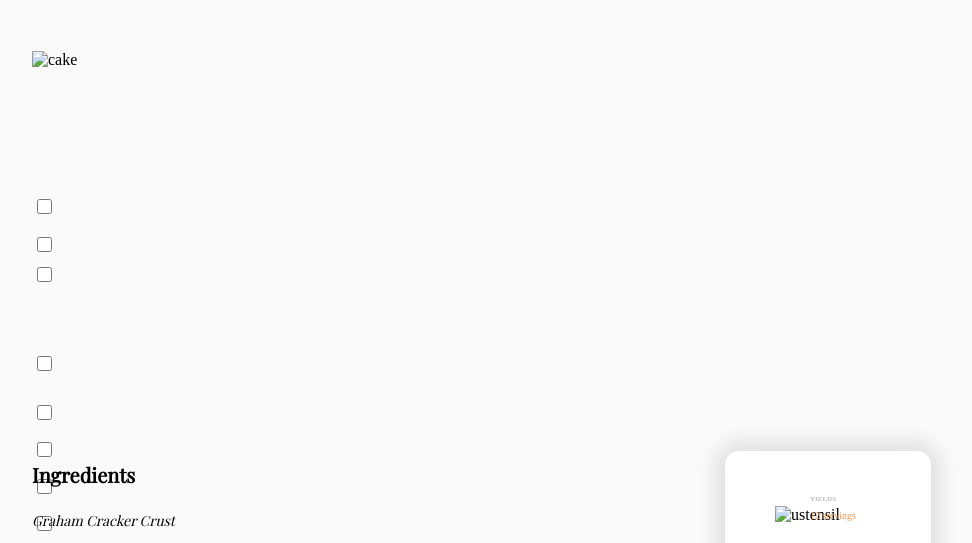
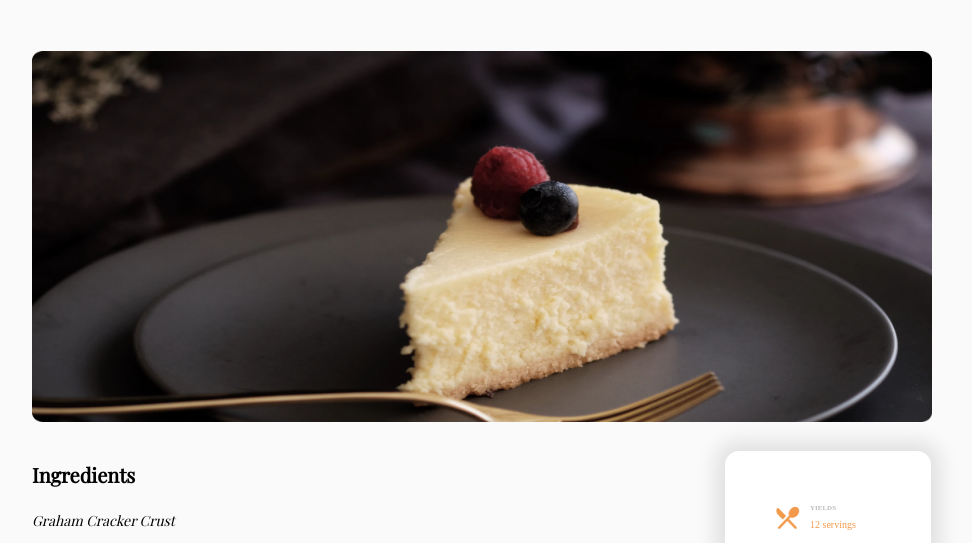
Before and after one commit to joj-spe/recipe2, a plain HTML site: page index.html in a window 1280 px wide. Shown: the part 184-727 px from the top of the page, without its empty margins (176-1148 px from the left). Drawn offline with nearby package versions, Linux system fonts and the light colour scheme; a web font is replaced by a local one.

Commit message:
Update index.html

```diff
--- a/index.html
+++ b/index.html
@@ -27,7 +27,7 @@
             <div class="elypse6"></div>
         </div>
 
-        <img src="/photo1.png" alt="cake">
+        <img src="images/photo1.png" alt="cake">
     </div>
     <div>
         <div class="ingred">
@@ -126,7 +126,7 @@
     </div>
     <div class="espace">
         <div>
-            <img class="us" src="/utensils.png" alt="ustensil">
+            <img class="us" src="images/utensils.png" alt="ustensil">
             <div class="y">YIELDS</div>
             <div class="ser">12 servings</div>
         </div>
```
